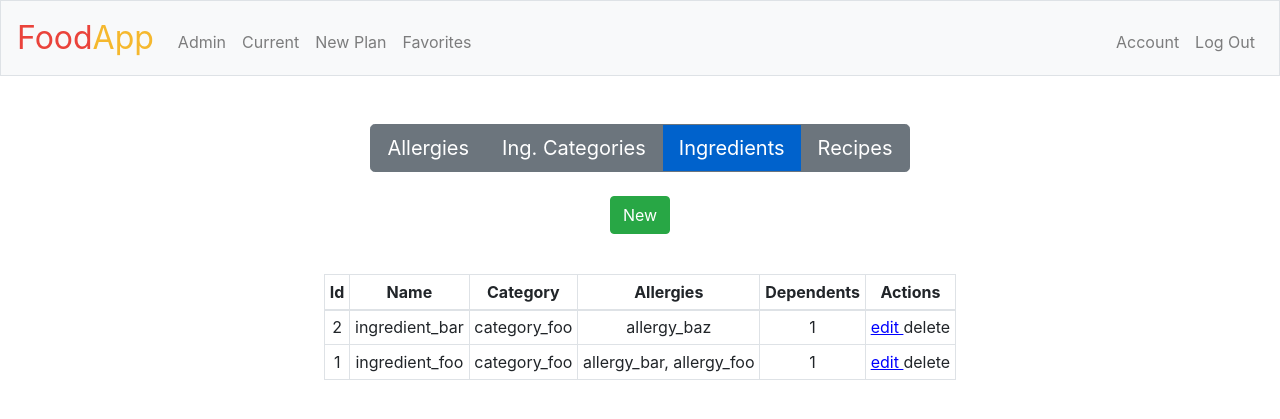
After one commit to Longneko/CS50_finalProject, a Flask app: page /admin/ingredients in a window 1280 px wide. The commit adds this page. Shown: the top 419 px of the page. Run offline with Flask 2, Linux system fonts and the light colour scheme; the visitor is signed in with stand-in values (Sample User, id 1); some libraries are stand-ins or nearby versions.

Commit message:
Constructor renamed to Admin. Added summary table functional for Admin views to DBHandler (recipes summary is TBD). Factored out scripts for modal admin windows. New object form moved to modal windows.

```diff
--- a/application.py
+++ b/application.py
@@ -17,6 +17,9 @@ from helpers import apology, login_required
 
 # Configure application
 app = Flask(__name__)
+
+# Enable zip() in Jinja tempaltes
+app.jinja_env.filters['zip'] = zip
 
 # Ensure templates are auto-reloaded
 app.config["TEMPLATES_AUTO_RELOAD"] = True
@@ -52,122 +55,131 @@ def index():
     return render_template("index.html", **kwargs)
 
 
-@app.route("/constructor")
+@app.route("/admin")
 @login_required
-def constructor():
-    """Show constructor main page"""
+def admin():
+    """Show admin main page"""
 
-    return render_template("constructor.html", rows=False)
+    return render_template("admin.html", rows=False)
 
 
-@app.route("/constructor/allergies", methods=["GET", "POST"])
+@app.route("/admin/allergies", methods=["GET", "POST"])
 @login_required
-def constructor_allergies():
-    """Show allergies constructor page for GET.
+def admin_allergies():
+    """Show allergies admin page for GET.
     Write new allergies to DB for POST.
     """
     # User reached route via GET (as by clicking a link or via redirect)
     if request.method == "GET":
-        rows = db.get_rows("allergies")
+        rows = db.get_summary("allergies")
         return render_template("allergies.html", rows=rows)
 
     # User reached route via POST (as by submitting a form via POST)
     name = request.form.get("name")
-    allergy = Allergy(name)
+    try:
+        db_id = int(request.form.get("db_id"))
+        if not db_id:
+            db_id = None
+    except:
+        db_id = None
+
+    allergy = Allergy(name, db_id)
 
     try:
-        result = db.write(allergy)
+        result = db.write(allergy, overwrite=True)
     except:
         result = False
 
     if result:
-        flash("Allergy added successfully!")
+        flash("Changes saved successfully!")
     else:
         flash("Something went wrong :(", category="danger")
 
-    return redirect("constructor/allergies")
+    return redirect("admin/allergies")
 
 
-@app.route("/constructor/ingredient_categories", methods=["GET", "POST"])
+@app.route("/admin/ingredient_categories", methods=["GET", "POST"])
 @login_required
-def constructor_ingredient_categories():
-    # <TODO>
-    """Show ingredient category constructor page for GET.
+def admin_ingredient_categories():
+    """Show ingredient category admin page for GET.
     Write new ingredient category to DB for POST.
     """
     # User reached route via GET (as by clicking a link or via redirect)
     if request.method == "GET":
-        rows = db.get_rows("ingredient_categories")
+        rows = db.get_summary("ingredient_categories")
         return render_template("ingredient_categories.html", rows=rows)
 
     # User reached route via POST (as by submitting a form via POST)
     name = request.form.get("name")
-    ing_category = IngredientCategory(name)
     try:
-        result = db.write(ing_category)
+        db_id = int(request.form.get("db_id"))
+        if not db_id:
+            db_id = None
+    except:
+        db_id = None
+
+    ing_category = IngredientCategory(name, db_id)
+    try:
+        result = db.write(ing_category, overwrite=True)
     except:
         result = False
 
     if result:
-        flash("Ingredient category added successfully!")
+        flash("Changes saved successfully!")
     else:
         flash("Something went wrong :(", category="danger")
 
-    return redirect("constructor/ingredient_categories")
+    return redirect("admin/ingredient_categories")
 
 
-@app.route("/constructor/ingredients", methods=["GET", "POST"])
+@app.route("/admin/ingredients", methods=["GET", "POST"])
 @login_required
-def constructor_ingredients():
-    """Show ingredients constructor page for GET.
+def admin_ingredients():
+    """Show ingredients admin page for GET.
     Write new ingredients to DB for POST.
     """
     # User reached route via GET (as by clicking a link or via redirect)
     if request.method == "GET":
-        rows = db.get_rows("ingredients")
+        rows = db.get_summary("ingredients")
         categories = db.get_rows("ingredient_categories")
         allergies = db.get_rows("allergies")
 
-        allergens = db.get_rows("allergens")
-        ingredient_allergies = {}
-        for a in allergens:
-            ingredient_id = a["ingredient_id"]
-            allergy_id = a["allergy_id"]
-            allergy_name = db.fetch_allergy(allergy_id).name
-            try:
-                ingredient_allergies[ingredient_id].append(allergy_name)
-            except:
-                ingredient_allergies[ingredient_id] = [allergy_name]
-
-        return render_template("ingredients.html", rows=rows, categories=categories, allergies=allergies, ingredient_allergies=ingredient_allergies)
+        return render_template("ingredients.html", rows=rows, categories=categories, allergies=allergies)
 
     # User reached route via POST (as by submitting a form via POST)
     name = request.form.get("name")
+    try:
+        db_id = int(request.form.get("db_id"))
+        if not db_id:
+            db_id = None
+    except:
+        db_id = None
+
     category_id = request.form.get("category_id")
     category = db.fetch_ingredient_category(category_id)
     allergy_ids = request.form.getlist("allergies")
     allergies = set()
-    for db_id in allergy_ids:
-        allergies.add(db.fetch_allergy(db_id))
+    for a_id in allergy_ids:
+        allergies.add(db.fetch_allergy(a_id))
 
-    ingredient = Ingredient(name, category, None, allergies)
+    ingredient = Ingredient(name, category, db_id, allergies)
     try:
         result = db.write(ingredient)
     except:
         result = False
 
     if result:
-        flash("Ingredient added successfully!")
+        flash("Changes saved successfully!")
     else:
         flash("Something went wrong :(", category="danger")
 
-    return redirect("constructor/ingredients")
+    return redirect("admin/ingredients")
 
 
-@app.route("/constructor/recipes", methods=["GET", "POST"])
+@app.route("/admin/recipes", methods=["GET", "POST"])
 @login_required
-def constructor_recipes():
-    """Show recipes constructor page for GET.
+def admin_recipes():
+    """Show recipes admin page for GET.
     Write new recipes to DB for POST.
     """
     # User reached route via GET (as by clicking a link or via redirect)
@@ -201,10 +213,21 @@ def constructor_recipes():
 
     # User reached route via POST (as by submitting a form via POST)
     name = request.form.get("name")
+    try:
+        db_id = int(request.form.get("db_id"))
+        if not db_id:
+            db_id = None
+    except:
+        db_id = None
+
     instructions = request.form.get("instructions")
 
     contents = set()
-    form_contents = json.loads(request.form.get("contents"))
+    try:
+        form_contents = json.loads(request.form.get("contents"))
+    except:
+        form_contents = None
+
     for fc in form_contents:
         ingredient = db.fetch_ingredient(fc["ingredient_id"])
 
@@ -219,23 +242,22 @@ def constructor_recipes():
 
         contents.add(Content(ingredient, amount, units))
 
-    recipe = Recipe(name, None, contents, instructions)
+    recipe = Recipe(name, db_id, contents, instructions)
     try:
         result = db.write(recipe)
     except:
         result = False
 
     if result:
-        flash("Recipe added successfully!")
+        flash("Changes saved successfully!")
     else:
         flash("Something went wrong :(", category="danger")
 
-    return redirect("constructor/recipes")
+    return redirect("admin/recipes")
 
 
 @app.route("/login", methods=["GET", "POST"])
 def login():
-    # <TODO>
     """Log user in"""
 
     # Forget any user_id
--- /dev/null
+++ b/static/scripts_ingredients.js
@@ -0,0 +1,18 @@
+// Extend function to set checkobxes to default
+let old_func = form_set_new;
+form_set_new = function(form){
+    old_func(form);
+
+    var checkboxes = $(form).find('input[type=checkbox]');
+    for ( x of checkboxes ) {
+        var default_val;
+        try {
+            default_val = $(x).data("default");
+        } catch (err) {
+            default_val = false;
+        }
+        $(x).prop("checked", default_val);
+    }
+};
+
+// TODO set_edit extend to get category and allergies
--- /dev/null
+++ b/static/scripts_modal.js
@@ -0,0 +1,50 @@
+// Sets basic form values to default from data-default if possible
+function form_set_new(form){
+    var texts = $(form).find('input[type=text]');
+    var selects = $(form).find('select');
+    for ( x of $.merge(texts, selects) ) {
+        var default_val;
+        try {
+            default_val = $(x).data("default");
+        } catch (err) {
+            default_val = "";
+        }
+        $(x).val(default_val);
+    }
+}
+
+// Sets form values to those of the object under editing
+function form_set_edit(form, data){
+    for ( key in data ) {
+        $(form).find("[id$=" + key + "]").val(data[key]);
+    }
+}
+
+$(document).ready(function(){
+    // On new popluate form with default values
+    $(".trigger-form-new").click(function(){
+        var modal_id = $(this).data("target");
+        var form = $(modal_id).find("form");
+        form_set_new(form);
+    });
+
+    // On edit popluate form with values of the entry under editing
+    $(".trigger-form-edit").click(function(){
+        var modal_id = $(this).data("target");
+        var form = $(modal_id).find("form");
+
+        var db_id = $(this).data("db_id");
+        var name = $("#td_name_" + db_id).text().trim();
+        var data = {
+            "db_id": db_id,
+            "name": name
+        };
+
+        form_set_edit(form, data);
+    });
+
+    // Focus on Name field when modal window is shown
+    $("#modal-form").on("shown.bs.modal", function(){
+        $("#form-name").focus();
+    });
+});
--- a/static/styles.css
+++ b/static/styles.css
@@ -60,3 +60,10 @@ main img
     margin: auto;
     text-align: center;
 }
+
+.pseudo-href
+{
+    cursor: pointer;
+    color: blue;
+    text-decoration: underline;
+}
--- /dev/null
+++ b/templates/admin.html
@@ -0,0 +1,105 @@
+{% extends "layout.html" %}
+
+{% set page = request.path[request.path.rfind("/")+1:] %}
+
+{% block title %}
+    admin
+{% endblock %}
+
+{% block app_scripts %}
+    <!-- JavaScript for this page -->
+    {{ super() }}
+    <script src="/static/scripts_modal.js" type="text/javascript"></script>
+{% endblock %}
+
+{% block main %}
+    <style>
+        #{{ page }} {
+            background-color: #0062CC;
+        }
+    </style>
+
+    <div class="btn-group btn-group-lg" role="group" aria-label="Manage Elements">
+        <a type="button" class="btn btn-secondary" id="allergies" href="/admin/allergies">Allergies</a>
+        <a type="button" class="btn btn-secondary" id="ingredient_categories" href="/admin/ingredient_categories">Ing. Categories</a>
+        <a type="button" class="btn btn-secondary" id="ingredients" href="/admin/ingredients">Ingredients</a>
+        <a type="button" class="btn btn-secondary" id="recipes" href="/admin/recipes">Recipes</a>
+    </div>
+    <br>
+    <br>
+
+    {% if rows %}
+        {% block modal %}
+            <!-- Modal edit window-->
+            <div class="modal fade" id="modal-form" tabindex="-1" role="dialog" aria-labelledby="modal-form-label" aria-hidden="true">
+                <div class="modal-dialog" role="document">
+                    <div class="modal-content">
+                        <div class="modal-header">
+                            <h5 class="modal-title" id="modal-form-label">Edit element</h5>
+                            <button type="button" class="close" data-dismiss="modal" aria-label="Close">
+                                <span aria-hidden="true">&times;</span>
+                            </button>
+                        </div>
+                        <div class="modal-body">
+                            {% block form %}
+                                <form id="form-db_write" action="/admin/{{ page }}" method="post">
+                                    <div class="form-group">
+                                        <input type="number" id="form-db_id" name="db_id" value="" hidden>
+                                        <label for="name">Name</label>
+                                        <input type="text" class="form-control" id="form-name" name="name" required>
+                                        <small class="form-text text-muted">Names must be unique.</small>
+                                    </div>
+                                    <input type="submit" class="hidden" id="form-db_write-submit" hidden/>
+                                </form>
+                            {% endblock %}
+                        </div>
+                        <div class="modal-footer">
+                            <label class="btn btn-secondary" data-dismiss="modal">Close</label>
+                            <label for="form-db_write-submit" class="btn btn-primary" id="modal-edit-save">Save</label>
+                        </div>
+                    </div>
+                </div>
+            </div>
+        {% endblock %}
+
+        {% block create %}
+            <p>
+                <button type="button" class="btn btn-success trigger-form-new" data-toggle="modal" data-target="#modal-form">New</button>
+            </p>
+
+            </div>
+        {% endblock %}
+        <br>
+
+        {% block table %}
+            <table class="table-sm table-hover table-bordered mx-auto">
+                <thead>
+                    <tr>
+                        {% for key in rows[0].keys() %}
+                            <th scope="col">{{ key | title }}</th>
+                        {% endfor %}
+                        <th scope="col">Actions</th>
+                    </tr>
+                </thead>
+                <tbody>
+                    {% for row in rows %}
+                        <tr>
+                            {% for key, value in row.keys()|zip(row) %}
+                                <td id="td_{{ key }}_{{ row["id"] }}">
+                                    {{ value }}
+                                </td>
+                            {% endfor %}
+                            <td>
+                                <!-- Button trigger modal -->
+                                <span class="pseudo-href trigger-form-edit" data-toggle="modal" data-target="#modal-form" data-db_id="{{ row["id"] }}">
+                                    edit
+                                </span>
+                                delete
+                            </td>
+                        </tr>
+                    {% endfor %}
+                </tbody>
+            </table>
+        {% endblock %}
+    {% endif %}
+{% endblock %}
--- a/templates/ingredients.html
+++ b/templates/ingredients.html
@@ -1,77 +1,45 @@
-{% extends "constructor.html" %}
+{% extends "admin.html" %}
 
 {% block title %}
     Ingredients
 {% endblock %}
 
-{% block create %}
-    <p>
-        <button class="btn btn-success" type="button" data-toggle="collapse" data-target="#collapsable_new" aria-expanded="false" aria-controls="collapsable_new">
-            Add new ingredient
-        </button>
-    </p>
-    <div class="collapse" id="collapsable_new">
-        <form action="/constructor/ingredients" method="post">
+{% block app_scripts %}
+    <!-- JavaScript for this page -->
+    {{ super() }}
+    <script src="/static/scripts_ingredients.js" type="text/javascript"></script>
+{% endblock %}
+
+{% block form %}
+    <form id="form-db_write" action="/admin/{{ page }}" method="post">
         <div class="form-group">
+            <input type="number" id="form-db_id" name="db_id" value="" hidden>
             <label for="name">Name</label>
-                <input type="text" class="form-control" id="name" name="name" required>
-                <small id="name" class="form-text text-muted">Names must be unique.</small>
+            <input type="text" class="form-control" id="form-name" name="name" required>
+            <small class="form-text text-muted">Names must be unique.</small>
         </div>
         <div class="form-group">
-                <label for="category_select">Category</label>
-                <select class="form-control" id="category_select" name="category_id" required>
+            <label for="select-category">Category</label>
+            <select class="form-control" id="select-category" name="category_id" required>
                 <option value=0 selected="selected" disabled></option>
                 {% for c in categories %}
                     <option value={{ c["id"] }}>{{ c["name"] }}</option>
                 {% endfor %}
             </select>
         </div>
-            <button class="btn btn-warning" type="button" data-toggle="collapse" data-target="#collapsable_allergies" aria-expanded="false" aria-controls="collapsable_allergies">
+        <button class="btn btn-warning" type="button" data-toggle="collapse" data-target="#collapsable-allergies" aria-expanded="false" aria-controls="collapsable-allergies">
             Allergies
         </button>
-            <div class="collapse" id="collapsable_allergies">
-                <ul>
+        <div class="collapse" id="collapsable-allergies">
             {% for a in allergies %}
-                        <li><input type=checkbox name=allergies value="{{ a['id'] }}"> {{ a["name"] }}</li>
+                <label>
+                    <input class="ml-2" type="checkbox" id="check-allergy_{{ a['id'] }}" name="allergies" value="{{ a['id'] }}" data-default="false">
+                    {{ a["name"] }}
+                </label>
             {% endfor %}
-                </ul>
         </div>
         <br>
         <br>
-            <button type="submit" class="btn btn-primary">Save</button>
+        <input type="submit" class="hidden" id="form-db_write-submit" hidden/>
     </form>
-    </div>
 {% endblock %}
-
-{% block table %}
-    {% if rows %}
-        <table class="table-sm table-hover table-bordered mx-auto">
-            <thead>
-                <tr>
-                    {% for key in rows[0].keys() %}
-                        <th scope="col">{{ key | title }}</th>
-                    {% endfor %}
-                    <th scope="col">Allergies</th>
-                    <th scope="col">Actions</th>
-                </tr>
-            </thead>
-            <tbody>
-                {% for row in rows %}
-                    <tr>
-                        {% for item in row %}
-                            <td>
-                                {{ item }}
-                            </td>
-                        {% endfor %}
-                        <td>
-                            {{ ingredient_allergies[row["id"]] | join(', ') }}
-                        </td>
-                        <td>
-                            edit delete
-                        </td>
-                    </tr>
-                {% endfor %}
-            </tbody>
-        </table>
-    {% endif %}
-{% endblock %}
--- a/templates/layout.html
+++ b/templates/layout.html
@@ -6,26 +6,25 @@
 
         <!-- Required meta tags -->
         <meta charset="utf-8"/>
-        <meta name="viewport" content="width=device-width, initial-scale=1, shrink-to-fit=no"/>
+        <meta name="viewport" content="width=device-width, initial-scale=1, shrink-to-fit=no">
 
-        <!-- documentation at http://getbootstrap.com/docs/4.0/, alternative themes at https://bootswatch.com/4-alpha/ -->
-        <link href="https://maxcdn.bootstrapcdn.com/bootstrap/4.0.0-beta.2/css/bootstrap.min.css" rel="stylesheet"/>
+        <!-- Bootstrap CSS  https://getbootstrap.com/docs/4.1/getting-started/introduction/#quick-start -->
+        <link rel="stylesheet" href="https://stackpath.bootstrapcdn.com/bootstrap/4.1.3/css/bootstrap.min.css" integrity="sha384-MCw98/SFnGE8fJT3GXwEOngsV7Zt27NXFoaoApmYm81iuXoPkFOJwJ8ERdknLPMO" crossorigin="anonymous">
 
+        <!-- Apps own CSS -->
         <link href="/static/styles.css" rel="stylesheet"/>
 
-        <script src="https://code.jquery.com/jquery-3.1.1.min.js"></script>
-        <script src="https://cdnjs.cloudflare.com/ajax/libs/popper.js/1.12.3/umd/popper.min.js"></script>
-        <script src="https://maxcdn.bootstrapcdn.com/bootstrap/4.0.0-beta.2/js/bootstrap.min.js"></script>
-
-        <!-- http://jquery.com/ -->
-        <script src="https://code.jquery.com/jquery-latest.min.js"></script>
+        <!-- JQuery and Bootstrap Optional JavaScript -->
+        <script src="https://code.jquery.com/jquery-3.3.1.slim.min.js" integrity="sha384-q8i/X+965DzO0rT7abK41JStQIAqVgRVzpbzo5smXKp4YfRvH+8abtTE1Pi6jizo" crossorigin="anonymous"></script>
+        <script src="https://cdnjs.cloudflare.com/ajax/libs/popper.js/1.14.3/umd/popper.min.js" integrity="sha384-ZMP7rVo3mIykV+2+9J3UJ46jBk0WLaUAdn689aCwoqbBJiSnjAK/l8WvCWPIPm49" crossorigin="anonymous"></script>
+        <script src="https://stackpath.bootstrapcdn.com/bootstrap/4.1.3/js/bootstrap.min.js" integrity="sha384-ChfqqxuZUCnJSK3+MXmPNIyE6ZbWh2IMqE241rYiqJxyMiZ6OW/JmZQ5stwEULTy" crossorigin="anonymous"></script>
 
 
         <title>Food App: {% block title %}{% endblock %}</title>
 
     </head>
 
-    {% block scripts %}{% endblock %}
+    {% block app_scripts %}{% endblock %}
 
     <body>
 
@@ -37,7 +36,7 @@
             <div class="collapse navbar-collapse" id="navbar">
                 {% if session.user_id %}
                     <ul class="navbar-nav mr-auto mt-2">
-                        <li class="nav-item"><a class="nav-link" href="/constructor">Constructor</a></li>
+                        <li class="nav-item"><a class="nav-link" href="/admin">Admin</a></li>
                         <li class="nav-item"><a class="nav-link" href="/">Current</a></li>
                         <li class="nav-item"><a class="nav-link" href="/new_plan">New Plan</a></li>
                         <li class="nav-item"><a class="nav-link" href="/favorites">Favorites</a></li>
```
Also changed, not shown: backend/DBHandler.py (+92 -1 lines), static/scripts_recipes.js (renamed from static/recipes_scripts.js, +3 -5 lines), templates/allergies.html (+2 -20 lines), templates/constructor.html (deleted, +0 -55 lines), templates/ingredient_categories.html (+1 -19 lines), templates/recipes.html (+12 -11 lines). Lines whose indentation alone changed are shown as unchanged.
